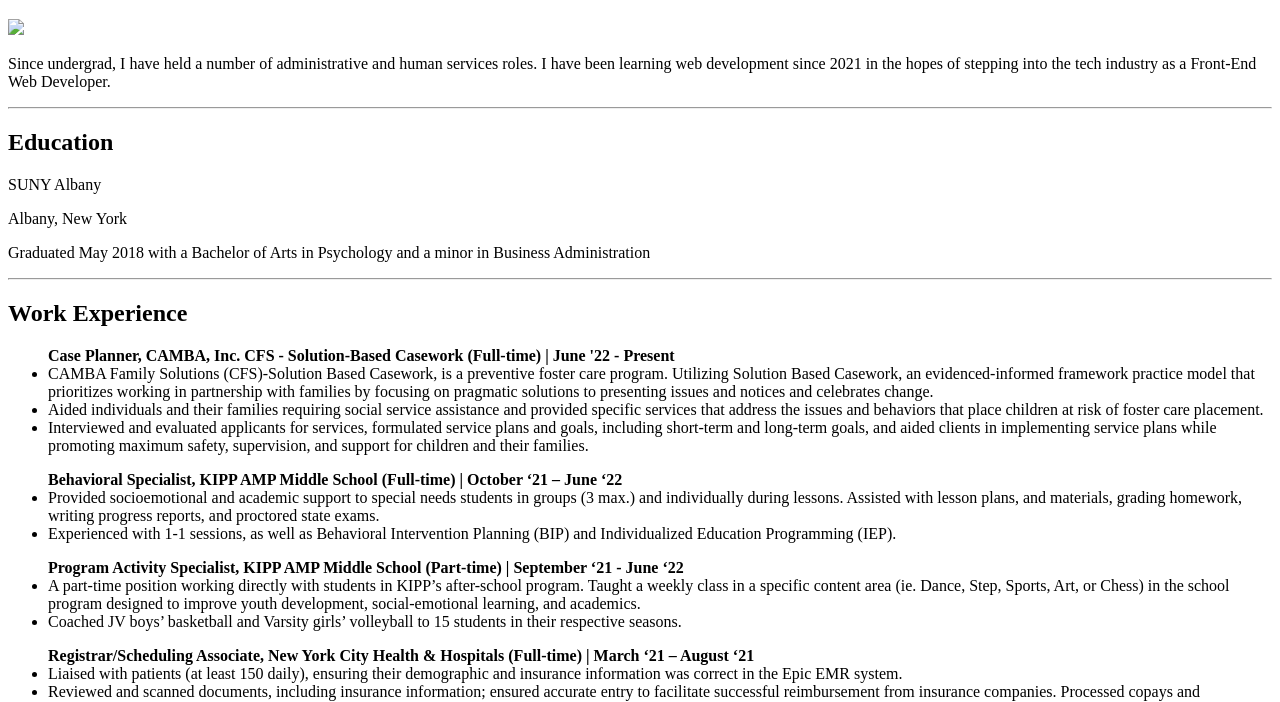
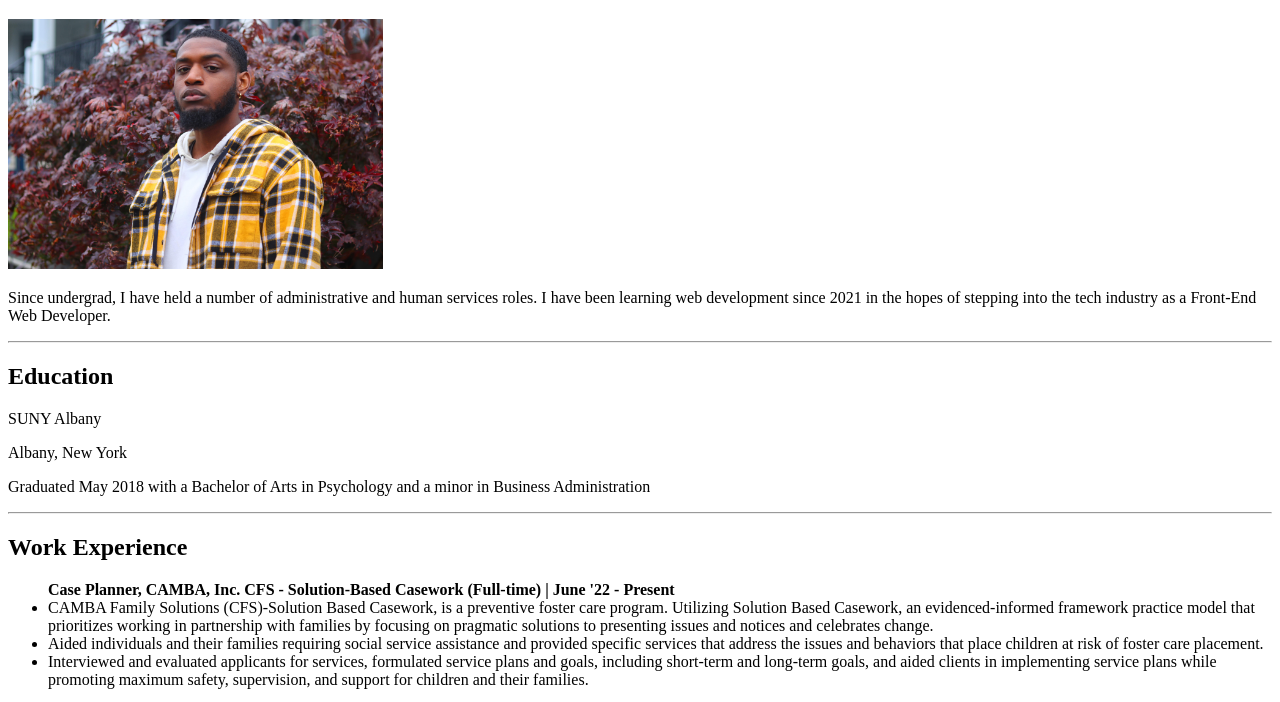
Before and after one commit to realkinghenry/Capstone-Project-1, a plain HTML site: page index.html in a window 1280 px wide. Shown: the part 61-763 px from the top of the page. Drawn offline with Linux system fonts and the light colour scheme.

Commit message:
Update index.html- another attempt to fix img

```diff
--- a/index.html
+++ b/index.html
@@ -8,7 +8,7 @@
 
 <body>
     <h1>Lamar L. Henry</h1>
-      <img src="aesthete.jpg" height="250">
+      <img src="../resources/aesthete.jpg" height="250">
       <p>Since undergrad, I have held a number of administrative and human services roles. I have been learning web development since 2021 in the hopes of stepping into the tech industry as a Front-End Web Developer.</p>
 <hr/>
     <h2>Education</h2>
```
